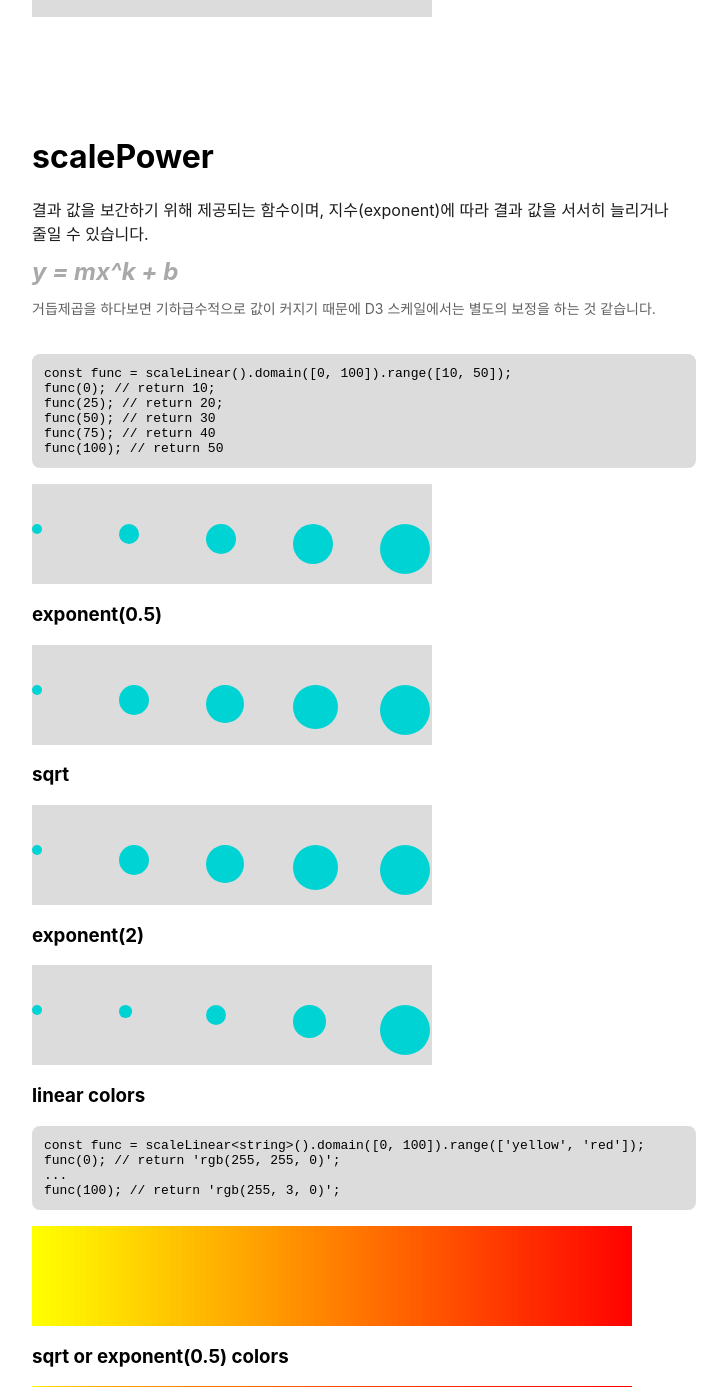
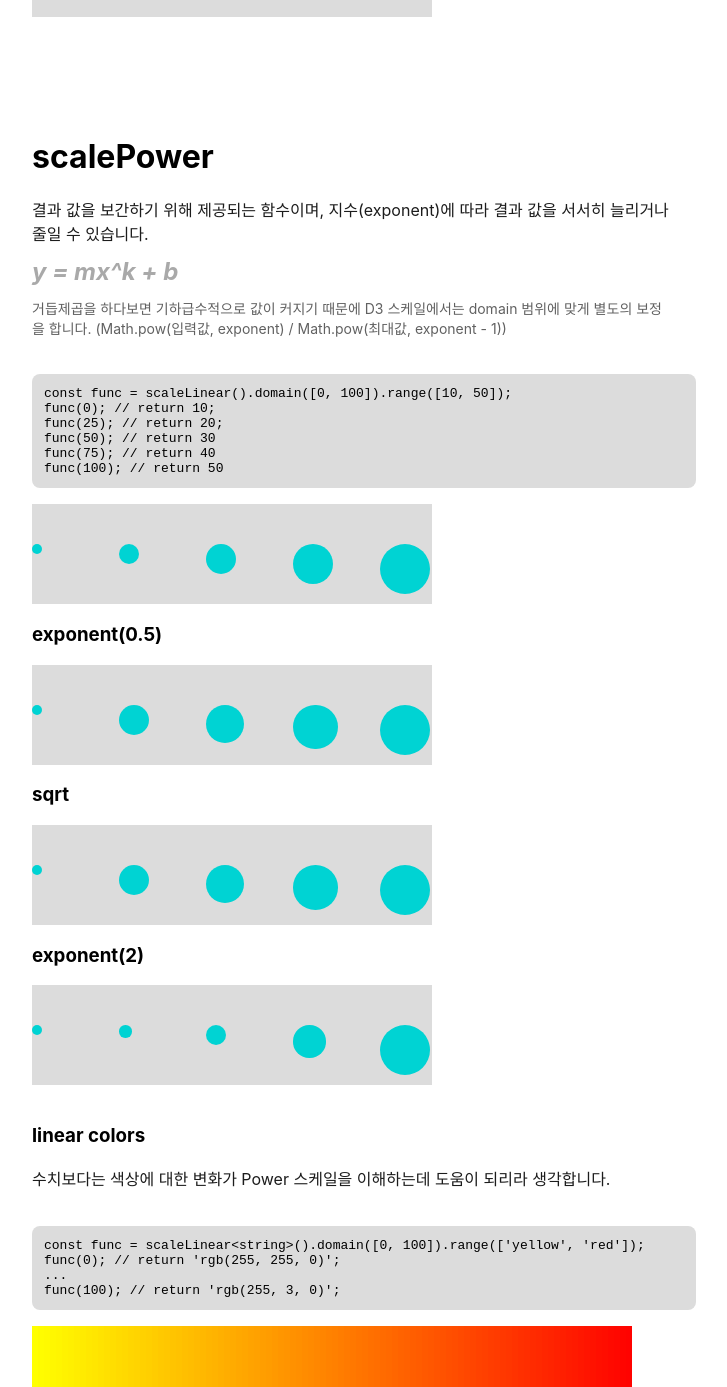
Before and after one commit to seogi1004/d3scale-play, a React (Create React App) app: page / in a window 1280 px wide. Shown: the part 1242-2629 px from the top of the page, without its empty margins (4-731 px from the left). Built offline with nearby package versions, Linux system fonts and the light colour scheme.

Commit message:
Power 스케일 설명 추가 #3

```diff
--- a/src/scale/Power.tsx
+++ b/src/scale/Power.tsx
@@ -41,7 +41,8 @@ export default function PowerScale() {
 
       <div className="tip">
         거듭제곱을 하다보면 기하급수적으로 값이 커지기 때문에 D3 스케일에서는
-        별도의 보정을 하는 것 같습니다.
+        domain 범위에 맞게 별도의 보정을 합니다. (Math.pow(입력값, exponent) /
+        Math.pow(최대값, exponent - 1))
       </div>
 
       <pre>
@@ -121,8 +122,12 @@ export default function PowerScale() {
         })}
       </div>
 
+      <br />
       <h3>linear colors</h3>
-
+      <div className="description">
+        수치보다는 색상에 대한 변화가 Power 스케일을 이해하는데 도움이 되리라
+        생각합니다.
+      </div>
       <pre>
         const func = scaleLinear&lt;string&gt;().domain([0,
         100]).range(['yellow', 'red']); <br />
```
